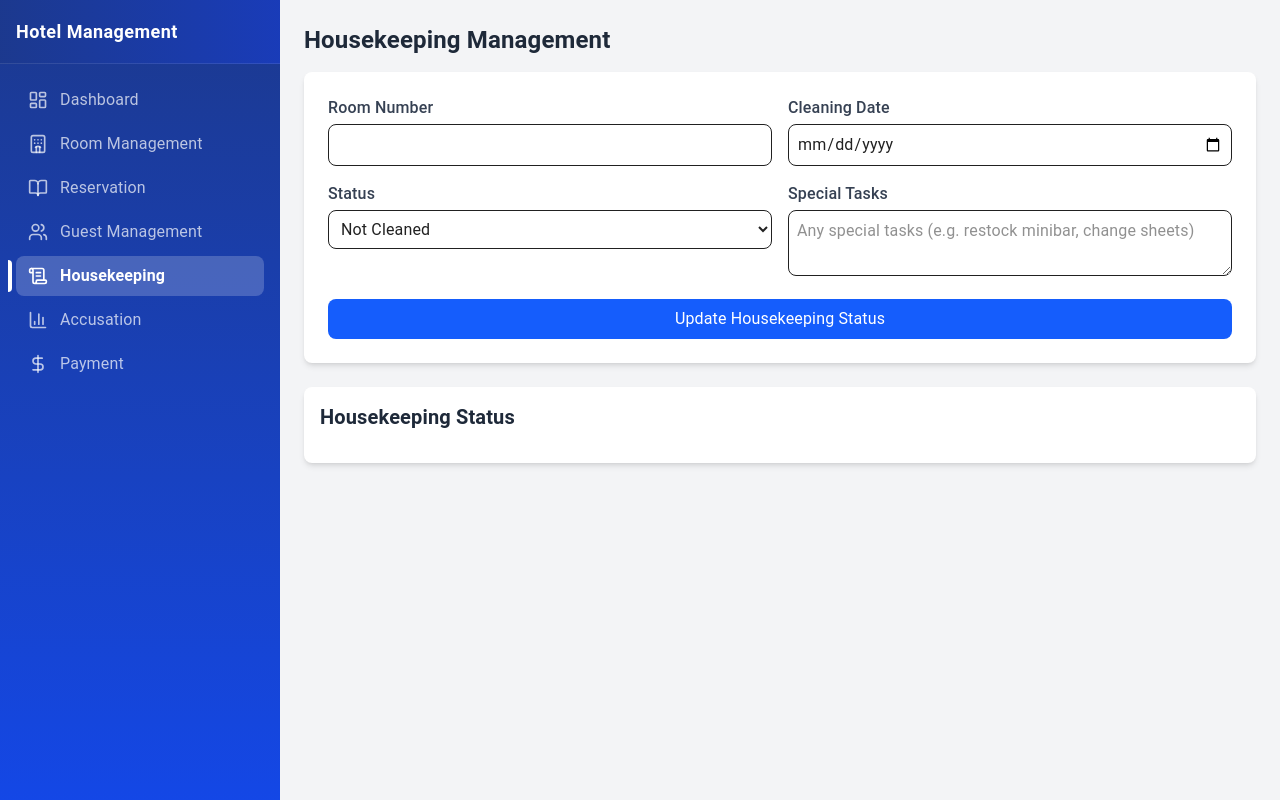
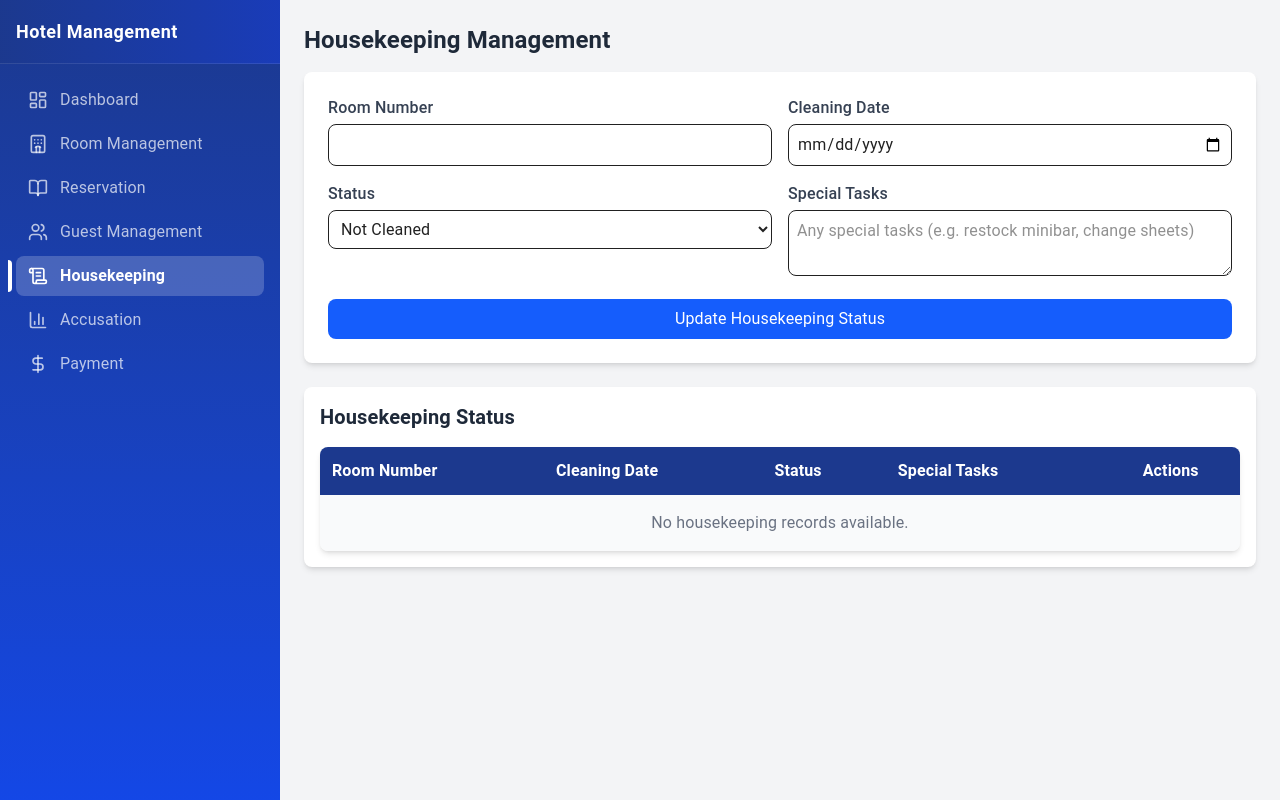
Before and after one commit to DonShanilka/hotel_management_system, a React (Vite) app: page /housekeeping in a window 1280 px wide. Built offline with nearby package versions, Linux system fonts and the light colour scheme.

Commit message:
create HousekeepingForm

```diff
--- a/src/components/housekeeping/HousekeepingAddForm.tsx
+++ b/src/components/housekeeping/HousekeepingAddForm.tsx
@@ -1,4 +1,5 @@
 import React, { useState } from 'react';
+import HousekeepingTable from './HousekeepingTable';
 
 const HousekeepingAddForm: React.FC = () => {
   const [roomNumber, setRoomNumber] = useState('');
@@ -17,13 +18,24 @@ const HousekeepingAddForm: React.FC = () => {
       specialTasks,
     };
 
-    setHousekeepingList([...housekeepingList, newHousekeeping]);
-
     // Reset form after submission
     setRoomNumber('');
     setCleaningDate('');
     setStatus('Not Cleaned');
     setSpecialTasks('');
+  };
+
+  const handleDelete = (index: number) => {
+    setHousekeepingList(housekeepingList.filter((_, i) => i !== index));
+  };
+
+  const handleUpdate = (index: number) => {
+    const entry = housekeepingList[index];
+    setRoomNumber(entry.roomNumber);
+    setCleaningDate(entry.cleaningDate);
+    setStatus(entry.status);
+    setSpecialTasks(entry.specialTasks);
+    handleDelete(index);
   };
 
   return (
@@ -87,20 +99,11 @@ const HousekeepingAddForm: React.FC = () => {
         </button>
       </form>
 
-      {/* Display Housekeeping List */}
-      <div className="mt-6 bg-white p-4 rounded-lg shadow-md">
-        <h2 className="text-xl font-semibold text-gray-800 mb-4">Housekeeping Status</h2>
-        <div className="grid grid-cols-1 md:grid-cols-2 gap-4">
-          {housekeepingList.map((entry, index) => (
-            <div key={index} className="border p-4 rounded-lg">
-              <p><strong>Room Number:</strong> {entry.roomNumber}</p>
-              <p><strong>Cleaning Date:</strong> {entry.cleaningDate}</p>
-              <p><strong>Status:</strong> {entry.status}</p>
-              <p><strong>Special Tasks:</strong> {entry.specialTasks || 'None'}</p>
-            </div>
-          ))}
-        </div>
-      </div>
+      <HousekeepingTable
+        housekeepingList={housekeepingList}
+        onDelete={handleDelete}
+        onUpdate={handleUpdate}
+      />
     </div>
   );
 };
--- /dev/null
+++ b/src/components/housekeeping/HousekeepingTable.tsx
@@ -0,0 +1,72 @@
+import React from "react";
+
+type HousekeepingEntry = {
+  roomNumber: string;
+  cleaningDate: string;
+  status: string;
+  specialTasks: string;
+};
+
+interface HousekeepingTableProps {
+  housekeepingList: HousekeepingEntry[];
+  onDelete: (index: number) => void;
+  onUpdate: (index: number) => void;
+}
+
+const HousekeepingTable: React.FC<HousekeepingTableProps> = ({
+  housekeepingList,
+  onDelete,
+  onUpdate,
+}) => {
+  return (
+    <div className="mt-6 bg-white p-4 rounded-lg shadow-md">
+      <h2 className="text-xl font-semibold text-gray-800 mb-4">Housekeeping Status</h2>
+
+      <table className="w-full bg-white shadow-md rounded-lg overflow-hidden">
+        <thead>
+          <tr className="bg-blue-900 text-white">
+            <th className="p-3 text-left">Room Number</th>
+            <th className="p-3 text-left">Cleaning Date</th>
+            <th className="p-3 text-left">Status</th>
+            <th className="p-3 text-left">Special Tasks</th>
+            <th className="p-3 text-center">Actions</th>
+          </tr>
+        </thead>
+        <tbody>
+          {housekeepingList.length > 0 ? (
+            housekeepingList.map((entry, index) => (
+              <tr key={index} className="hover:bg-gray-100 transition duration-300">
+                <td className="p-3 text-gray-700">{entry.roomNumber}</td>
+                <td className="p-3 text-gray-700">{entry.cleaningDate}</td>
+                <td className="p-3 text-gray-700">{entry.status}</td>
+                <td className="p-3 text-gray-700">{entry.specialTasks || "None"}</td>
+                <td className="p-3 text-center flex justify-center space-x-2">
+                  <button
+                    onClick={() => onUpdate(index)}
+                    className="bg-yellow-400 text-white px-4 py-2 rounded-md hover:bg-yellow-500 transition shadow-md"
+                  >
+                    Update
+                  </button>
+                  <button
+                    onClick={() => onDelete(index)}
+                    className="bg-red-500 text-white px-4 py-2 rounded-md hover:bg-red-600 transition shadow-md"
+                  >
+                    Delete
+                  </button>
+                </td>
+              </tr>
+            ))
+          ) : (
+            <tr>
+              <td colSpan={5} className="p-4 text-center text-gray-500 bg-gray-50">
+                No housekeeping records available.
+              </td>
+            </tr>
+          )}
+        </tbody>
+      </table>
+    </div>
+  );
+};
+
+export default HousekeepingTable;
```
